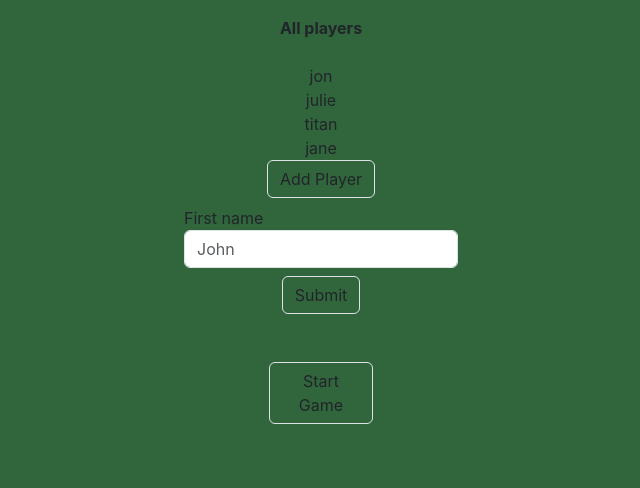
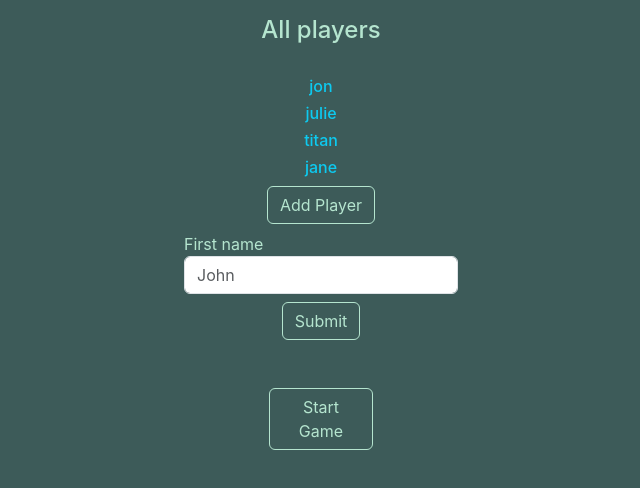
Before and after one commit to julzevias/blackjack_vite, a React (Vite) app: page / in a window 1280 px wide. Both pictures are taken after a click on the button "Add Player". Shown: the top 488 px of the page, without its empty margins (319-959 px from the left). Built offline with nearby package versions, Linux system fonts and the light colour scheme.

Commit message:
- Added custom Bootstrap styles and colors

```diff
--- a/index.scss
+++ b/index.scss
@@ -1,4 +1,4 @@
-@import "~bootstrap/scss/bootstrap";
+@import "/src/styles/bootstrap.scss";
 
 body {
   margin: 0;
@@ -7,7 +7,7 @@ body {
     sans-serif;
   -webkit-font-smoothing: antialiased;
   -moz-osx-font-smoothing: grayscale;
-  background-color: #31663d;
+  background-color: $primary;
 }
 
 code {
--- a/src/components/DealerGroup.tsx
+++ b/src/components/DealerGroup.tsx
@@ -42,7 +42,7 @@ const DealerGroup = ({
               className="flex-column align-items-center m-3"
             >
               <div className="text-center">
-                <h3>{player.name}</h3>
+                <h3 className="text-secondary">Dealer</h3>
                 {player?.roundRoles?.length > 0 && (
                   <div className="d-flex justify-content-center">
                     {player.roundRoles.map((role: string) => {
@@ -73,8 +73,11 @@ const DealerGroup = ({
       </div>
       <div className="d-flex justify-content-center">
         {currentPlayer === "Dealer" && (
-          <button onClick={handleDealerTurn} className="btn text-light border">
-            Take Dealer Turn
+          <button
+            onClick={handleDealerTurn}
+            className="btn text-secondary border"
+          >
+            Play Dealer Turn
           </button>
         )}
       </div>
--- a/src/components/PlayerGroup.tsx
+++ b/src/components/PlayerGroup.tsx
@@ -80,7 +80,7 @@ const PlayerHand = ({
               className="flex-column align-items-center m-3"
             >
               <div className="text-center">
-                <h3>{player.name}</h3>
+                <h3 className="text-secondary">{player.name}</h3>
                 {player?.roundRoles?.length > 0 && (
                   <div className="d-flex justify-content-center">
                     {player.roundRoles.map((role: string) => {
@@ -102,12 +102,18 @@ const PlayerHand = ({
               {player.name === currentPlayer && player.name !== "Dealer" && (
                 <div className="d-flex gap-2">
                   {sum !== 21 && (
-                    <button onClick={onHit} className="btn flex-grow-1 border">
+                    <button
+                      onClick={onHit}
+                      className="btn btn-outline-secondary flex-grow-1 border"
+                    >
                       Hit
                     </button>
                   )}
 
-                  <button onClick={onStand} className="btn flex-grow-1 border">
+                  <button
+                    onClick={onStand}
+                    className="btn btn-outline-secondary flex-grow-1 border"
+                  >
                     Stand
                   </button>
                 </div>
--- a/src/components/PlayerNameInput.tsx
+++ b/src/components/PlayerNameInput.tsx
@@ -19,7 +19,11 @@ const AddPlayers = ({ addPlayers }: AddPlayers) => {
     setAddPlayer(false);
 
     if ((e.currentTarget[0] as HTMLInputElement).value !== "dealer") {
-      setPlayers([...players, (e.currentTarget[0] as HTMLInputElement).value]);
+      const name = (e.currentTarget[0] as HTMLInputElement).value;
+
+      if (name !== "") {
+        setPlayers([...players, name]);
+      }
       (e.currentTarget[0] as HTMLInputElement).value = "";
     }
   };
@@ -37,18 +41,22 @@ const AddPlayers = ({ addPlayers }: AddPlayers) => {
   return (
     <div className="d-flex flex-column justify-content-center m-3">
       <div className="text-center mb-4">
-        <b>All players</b>
+        <h4 className="text-secondary">All players</h4>
       </div>
       <div className="d-flex flex-column align-items-center">
         {players.map((player) => {
-          return <div key={player}>{player}</div>;
+          return (
+            <h6 key={player} className="text-info">
+              {player}
+            </h6>
+          );
         })}
       </div>
       <div className="">
-        <div className="d-flex justify-content-center">
+        <div className="d-flex justify-content-center text-secondary">
           <button
             type="button"
-            className="btn btn-block border"
+            className="btn btn-outline-secondary btn-block"
             onClick={() => {
               setAddPlayer(true);
             }}
@@ -63,16 +71,20 @@ const AddPlayers = ({ addPlayers }: AddPlayers) => {
             onSubmit={addNewPlayer}
           >
             <div className="form-group p-2">
-              <label htmlFor="playerName">First name</label>
+              <label htmlFor="playerName" className="text-secondary">
+                First name
+              </label>
               <input
                 type="text"
                 className="form-control"
                 id="playerName"
                 placeholder="John"
-                required
               />
             </div>
-            <button type="submit" className="btn btn-block border">
+            <button
+              type="submit"
+              className="btn btn-outline-secondary btn-block"
+            >
               Submit
             </button>
           </form>
@@ -80,7 +92,7 @@ const AddPlayers = ({ addPlayers }: AddPlayers) => {
       </div>
       <button
         type="button"
-        className="btn btn-block border mx-auto col-1 m-5"
+        className="btn btn-outline-secondary btn-block mx-auto col-1 m-5"
         onClick={onSubmitPlayers}
       >
         Start Game
--- a/src/components/common/Banner.tsx
+++ b/src/components/common/Banner.tsx
@@ -7,8 +7,11 @@ const Banner = ({ role }: { role: string }) => {
 
   if (bannerMap.has(role)) {
     return (
-      <div key={role} className={`alert ${bannerMap.get(role)} text-center`}>
-        {role}
+      <div
+        key={role}
+        className={`alert ${bannerMap.get(role)} text-center p-2`}
+      >
+        <h6 className="text-primary">{role}</h6>
       </div>
     );
   }
--- a/src/components/common/loader.tsx
+++ b/src/components/common/loader.tsx
@@ -1,7 +1,7 @@
 import { FallingLines } from "react-loader-spinner";
 
 const Loader = () => {
-  return <FallingLines color="#4fa94d" width="100" visible={true} />;
+  return <FallingLines color="#b99095" width="100" visible={true} />;
 };
 
 export default Loader;
--- /dev/null
+++ b/src/styles/bootstrap.scss
@@ -0,0 +1,7 @@
+$primary: #3d5b59;
+$secondary: #b5e5cf;
+$danger: #fcb5ac;
+
+$text-info: #b99095;
+
+@import "~bootstrap/scss/bootstrap";
```
